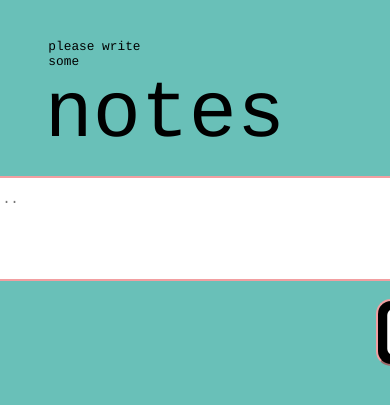
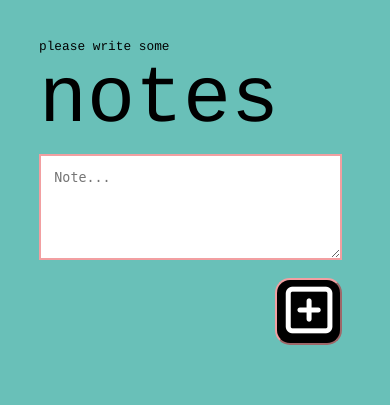
Before and after one commit to paulmillen/note_app, a PHP site: page / in a window 390 px wide; the page is wider, and only the part inside the window is pictured. Shown: the top 405 px of that part. Run offline with PHP 8.4, Linux system fonts and the light colour scheme; some libraries are stand-ins or nearby versions.

Commit message:
adjusted css

```diff
--- a/home.html
+++ b/home.html
@@ -9,6 +9,14 @@
     <div class="header-container">
       <span id='header-sub'>please write some</span>
       <span id='header'>notes</span>
+
+      <form id="textform" action="#" method="post">
+        <textarea id="textarea" rows="5" cols="60" placeholder="Note..."></textarea>
+        <br>
+        <button type="submit">
+          <i class="fa fa-plus-square-o fa-4x fa-fw"></i>
+        </button>
+      </form>
     </div>
 
     <div class="container">
@@ -16,14 +24,6 @@
       <div class="app-container">
 
         <div id="app"></div>
-
-        <form id="textform" action="#" method="post">
-          <textarea id="textarea" rows="5" cols="60" placeholder="Note..."></textarea>
-          <br>
-          <button type="submit">
-            <i class="fa fa-plus-square-o fa-4x fa-fw"></i>
-          </button>
-        </form>
 
         <form id="backbutton" action="" style="display:none;">
           <button type="button">
--- a/stylesheets/styles.css
+++ b/stylesheets/styles.css
@@ -6,18 +6,9 @@ html, body {
   display: flex;
 }
 
-
-@media only screen and (max-width: 768px) {
-  body {
-    flex-direction: column;
-  }
-  [class*="col-"] {
-        width: 100%;
-    }
-}
-
 form {
   margin: 3%;
+  margin-left: 0;
   display: flex;
   flex-direction: column;
 }
@@ -54,12 +45,12 @@ a {
 
 #header {
   font-size: 500%;
-  margin: 5%;
+  margin: 0;
 }
 
 #header-sub {
   font-size: 80%;
-  margin-left: 8%;
+  margin-left: 0;
   display: flex;
 }
 
@@ -92,3 +83,19 @@ a {
   justify-content: center;
   margin-left: 10%;
 }
+
+@media only screen and (max-width: 768px) {
+  body {
+    flex-direction: column;
+    justify-content: center;
+    align-items: center;
+  }
+  .header-container {
+    margin: 0;
+    width: 80%;
+  }
+  .container {
+    margin: 0;
+    width: 80%;
+  }
+}
```
